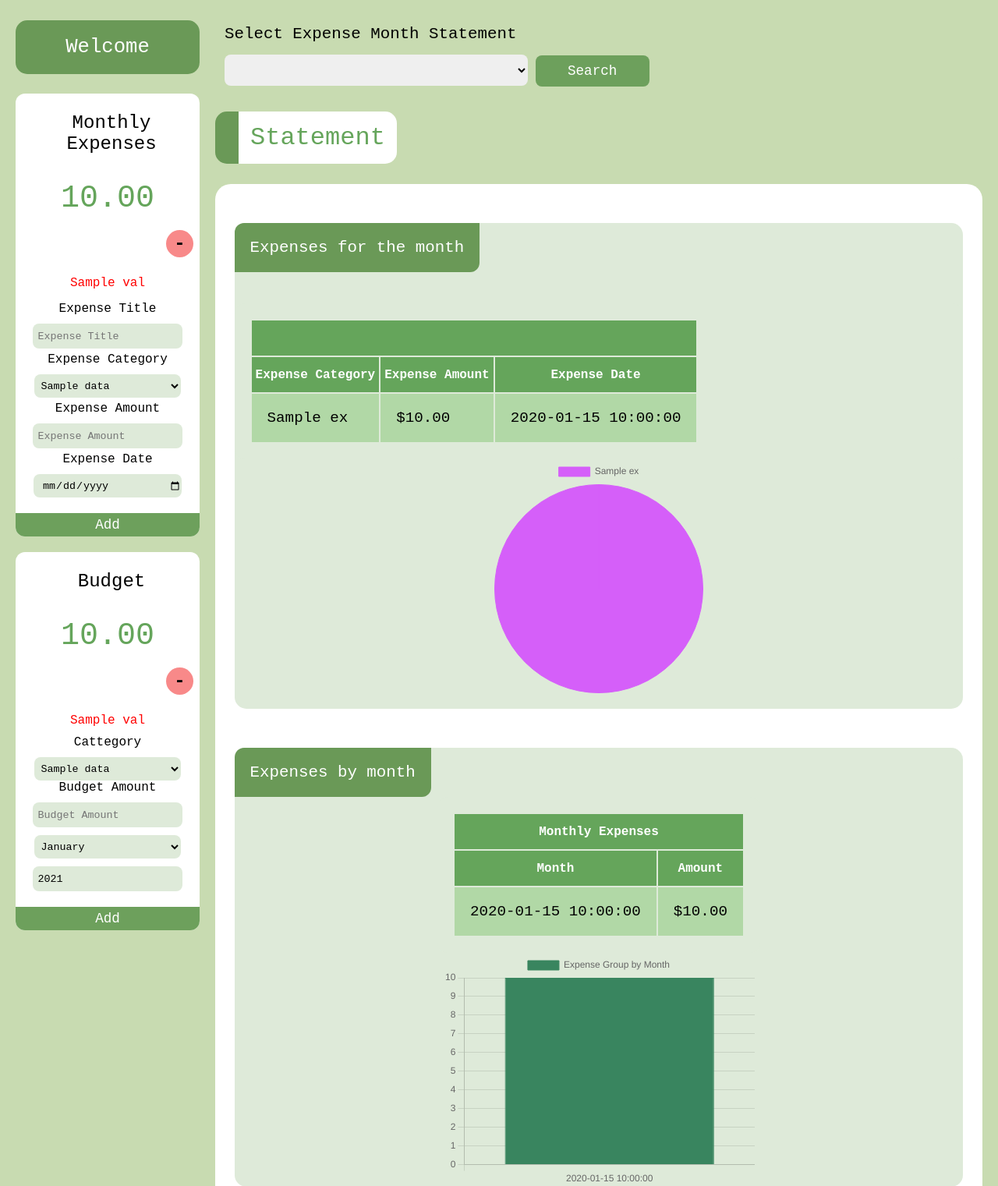
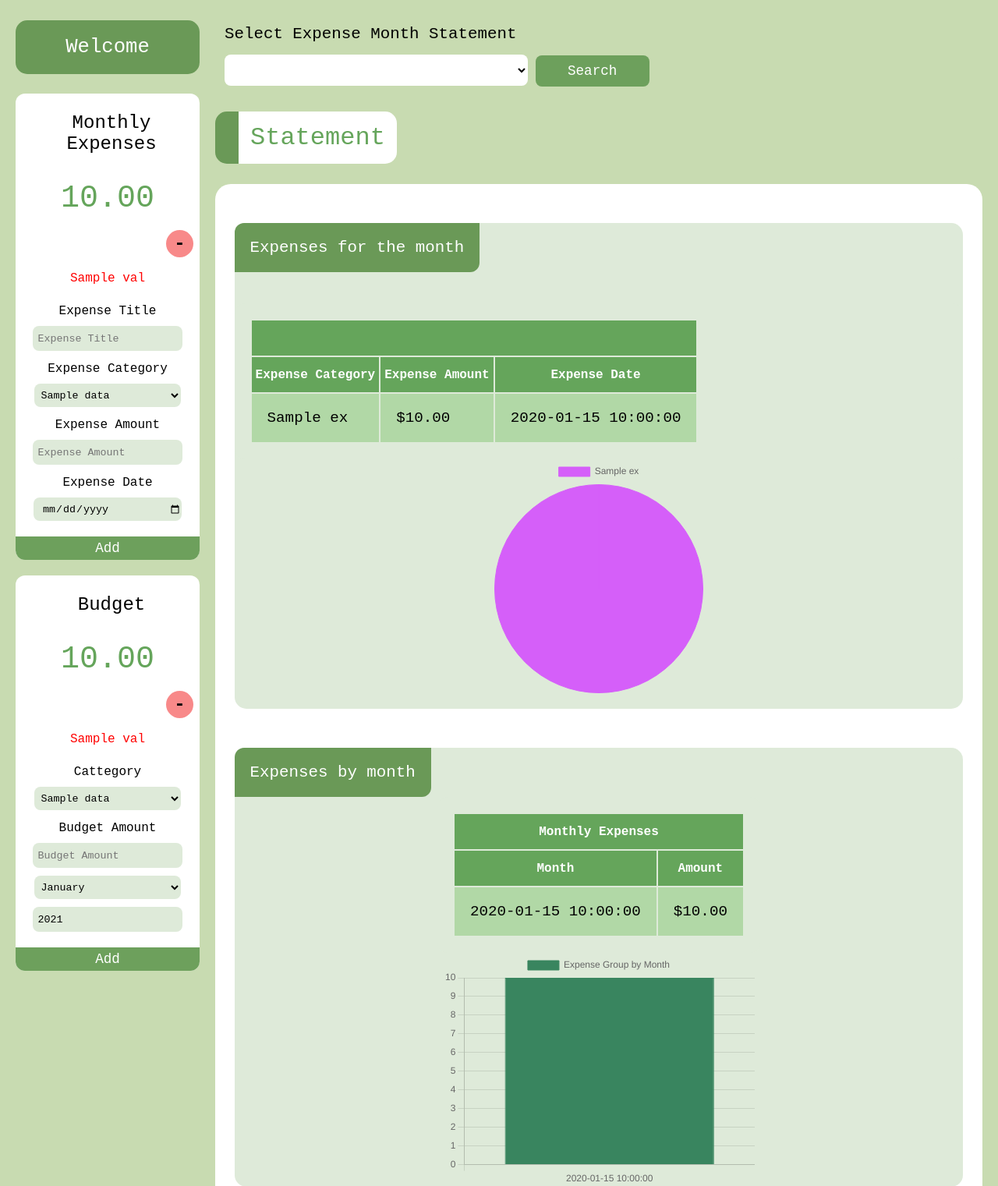
Before and after one commit to Mike1938/Financially-Free, a Flask app: template financiallyFree/templates/dashboard.html in a window 1280 px wide; the page is wider, and only the part inside the window is pictured. Shown: the part 50-1571 px from the top of that part at 78% size. Run offline with Flask 2, Linux system fonts and the light colour scheme; the template is opened without the code that fills it: most values are stand-ins (such as "Sample title", 1, 10 or a date in 2020); lists and menus that the app fills with data are empty; some libraries are stand-ins or nearby versions.

```diff
--- a/financiallyFree/static/css/styles.css
+++ b/financiallyFree/static/css/styles.css
@@ -325,6 +325,9 @@ footer ul a{
     margin-left: 20px;
     text-align: center;
 }
+#allExSel{
+    background-color: #fff;
+}
 #dashForms #userName{
     padding: 20px;
     background-color: #6A9957;
@@ -357,8 +360,11 @@ footer ul a{
     flex-direction: column;
     align-items: center;
 }
-#dashExpenseForm label{
-    margin-top: 5px;
+#dashForms label{
+    margin-top: 14px;
+}
+#dashForms .error{
+    margin: 10px;
 }
 #dashForms input, #dashForms select{
     width: 80%;
```
Also changed, not shown: financiallyFree/views.py (+25 -6 lines).
